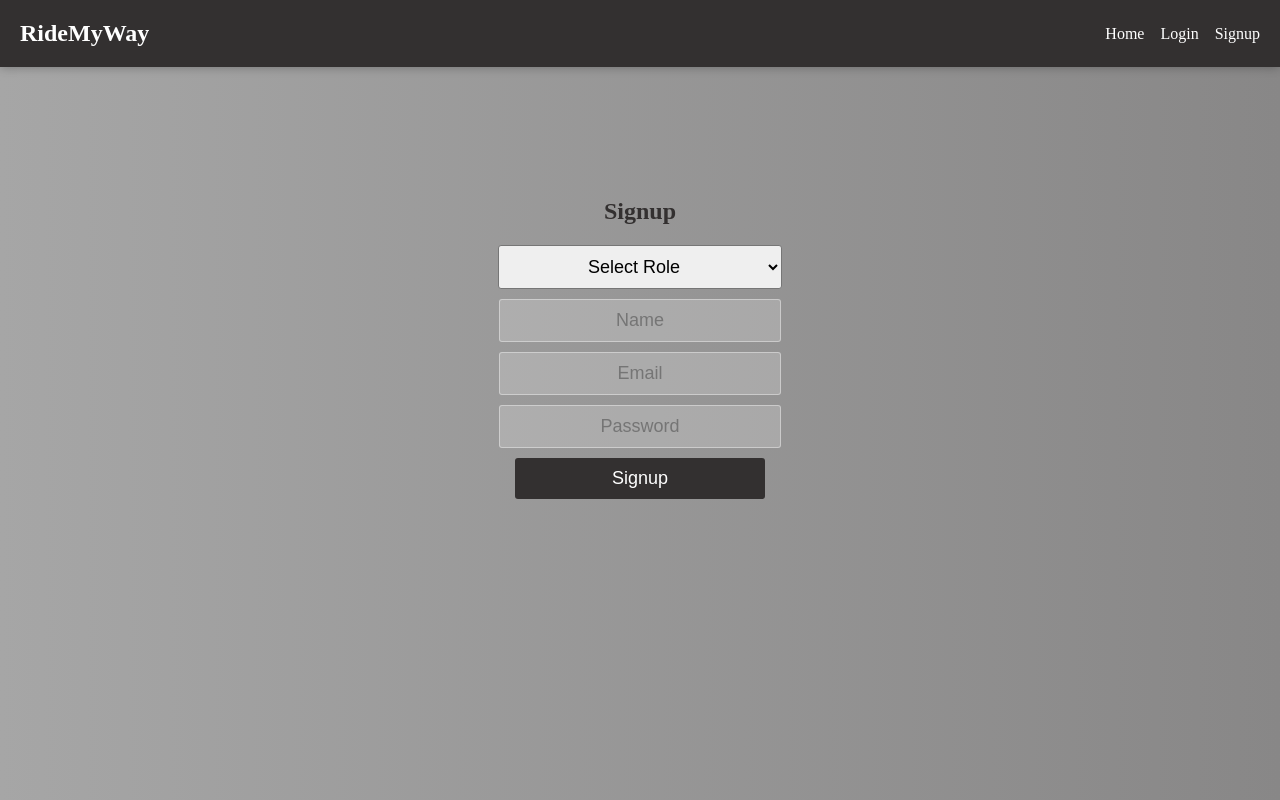
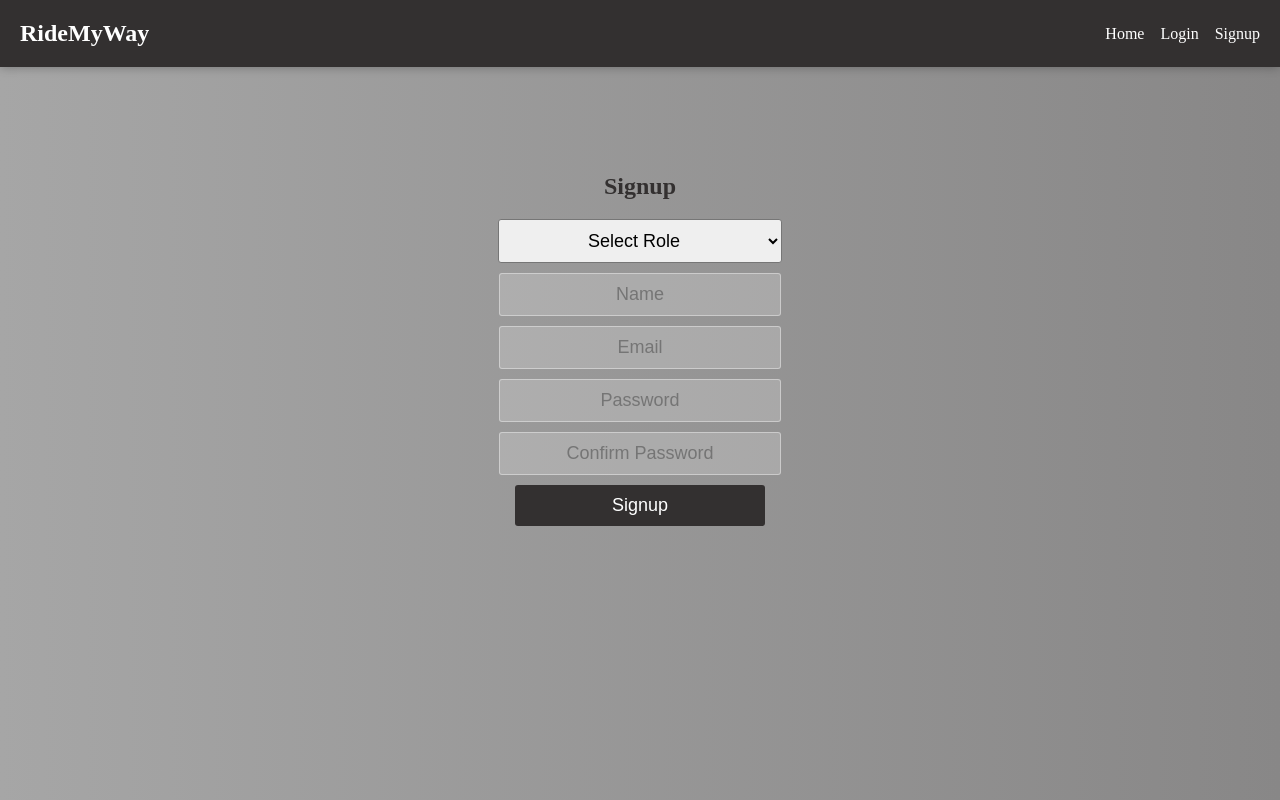
Before and after one commit to seanralph007/ridemyway-frontend, a React (Vite) app: page /signup in a window 1280 px wide. Built offline with nearby package versions, Linux system fonts and the light colour scheme; no server answers.

Commit message:
more styling update 4

```diff
--- a/src/auth/AuthStyles.css
+++ b/src/auth/AuthStyles.css
@@ -5,7 +5,7 @@
 }
 
 .signup-container {
-    margin: 4% auto;
+    margin: 2% auto;
     padding: 60px 0;
     text-align: center;
 }
--- a/src/auth/Login.jsx
+++ b/src/auth/Login.jsx
@@ -11,7 +11,7 @@ export default function Login() {
   const [email, setEmail] = useState("");
   const [password, setPassword] = useState("");
   const [errors, setErrors] = useState({});
-  const [loading, setLoading] = useState(false); // Spinner state
+  const [loading, setLoading] = useState(false); // Loading state
 
   // Validate the form
   const validateForm = () => {
@@ -30,18 +30,18 @@ export default function Login() {
       return;
     }
 
-    setLoading(true); // Start spinner
+    setLoading(true); // Start loading
     setErrors({}); // Clear old errors
 
     try {
       await login(email, password);
       navigate("/");
     } catch (err) {
-      // Show backend error message if available
+      // Show backend error message if there is any
       const message = err?.response?.data?.message || "Login failed";
       alert(message);
     } finally {
-      setLoading(false); // Stop spinner
+      setLoading(false); // Stop loading
     }
   };
 
--- a/src/auth/SignUp.jsx
+++ b/src/auth/SignUp.jsx
@@ -2,7 +2,6 @@ import { useState, useContext } from "react";
 import { AuthContext } from "../context/AuthContext";
 import { useNavigate } from "react-router-dom";
 import './AuthStyles.css';
-import Select from 'react-select'
 
 export default function Signup() {
   const { signup, login } = useContext(AuthContext);
@@ -12,11 +11,12 @@ export default function Signup() {
     name: "",
     email: "",
     password: "",
+    confirmPassword: "",
     role: ""
   });
 
   const [errors, setErrors] = useState({});
-  const [loading, setLoading] = useState(false); // loading state
+  const [loading, setLoading] = useState(false);
 
   const handleChange = e => {
     setForm({ ...form, [e.target.name]: e.target.value });
@@ -27,41 +27,43 @@ export default function Signup() {
     const newErrors = {};
     if (!form.name.trim()) newErrors.name = "Name is required";
     if (!form.email.trim()) newErrors.email = "Email is required";
+    if (!form.role.trim()) newErrors.role = "Select a role between 'Driver' or 'Passenger'";
     if (!form.password.trim()) newErrors.password = "Password is required";
+    if (!form.confirmPassword.trim()) newErrors.confirmPassword = "Confirm Password is required";
+    if (form.password && form.confirmPassword && form.password !== form.confirmPassword) {
+      newErrors.confirmPassword = "Passwords do not match";
+    }
     return newErrors;
   };
 
   const handleSubmit = async e => {
     e.preventDefault();
-    setErrors({}); // clear old errors
+    setErrors({});
     const validationErrors = validateForm();
     if (Object.keys(validationErrors).length > 0) {
       setErrors(validationErrors);
       return;
     }
 
-    setLoading(true); // START loading
+    setLoading(true);
     try {
-      await signup(form);
-      console.log("Signup successful");
+      const { confirmPassword, ...userData } = form; //removed confirm password input before sending
+      await signup(userData);
       await login(form.email, form.password);
-      console.log("Auto-login successful");
       navigate("/");
     } catch (err) {
       console.error("Signup/login error:", err?.response?.data || err.message);
       alert(err?.response?.data?.message || "Signup or auto-login failed");
+    } finally {
+      setLoading(false);
     }
-
   };
-
-//   const options = [
-//     {value: 'driver', label: 'Driver'},
-//     {value: 'passenger', label: 'Passenger'}
-//  ]
 
   return (
     <form className="signup-container" onSubmit={handleSubmit}>
       <h2>Signup</h2>
+
+      {errors.role && <p style={{ color: "red" }}>{errors.role}</p>}
       <select
         className="role"
         name="role"
@@ -72,7 +74,7 @@ export default function Signup() {
         <option value="passenger">Passenger</option>
         <option value="driver">Driver</option>
       </select>
-      {/* <Select className='role' options={options} placeholder='Choose role ...' /> */}
+
       <input
         name="name"
         placeholder="Name"
@@ -98,6 +100,17 @@ export default function Signup() {
       />
       {errors.password && <p style={{ color: "red" }}>{errors.password}</p>}
 
+      <input
+        name="confirmPassword"
+        type="password"
+        placeholder="Confirm Password"
+        value={form.confirmPassword}
+        onChange={handleChange}
+      />
+      {errors.confirmPassword && (
+        <p style={{ color: "red" }}>{errors.confirmPassword}</p>
+      )}
+
       <button type="submit" disabled={loading}>
         {loading ? "Submitting..." : "Signup"}
       </button>
--- a/src/components/nav.jsx
+++ b/src/components/nav.jsx
@@ -17,7 +17,7 @@ export default function Navbar() {
         <button className="navbar-toggle" onClick={toggleMenu}>☰</button>
       </div>
 
-      {/* Top Nav Links (shown only on large screens) */}
+      {/* Top Nav Links (show only on large screens) */}
       <div className="navbar-links">
         <Link to="/">Home</Link>
 
```
